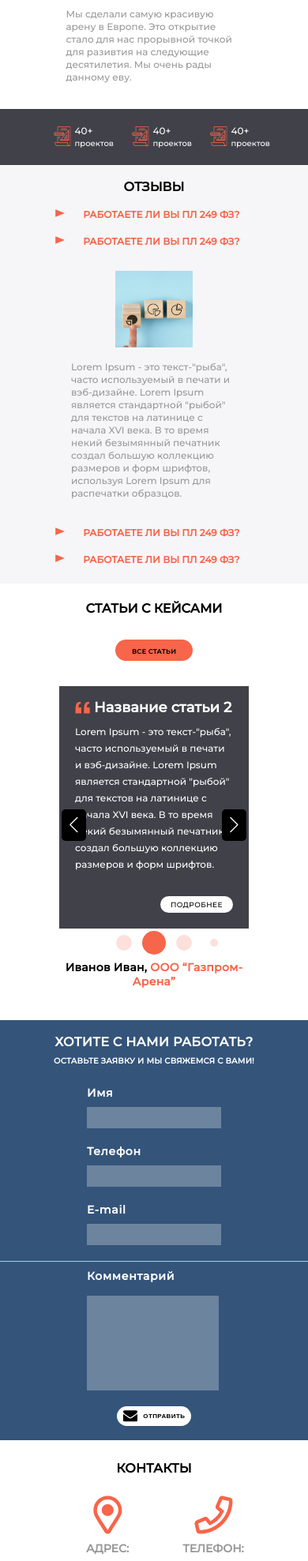
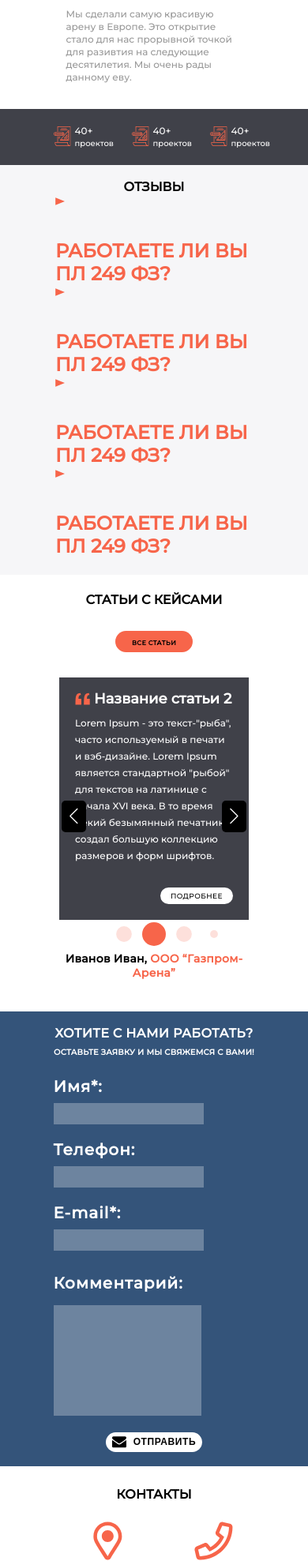
Before and after one commit to Ekaterina24/Visiting_card, a PHP site: page / in a window 390 px wide. Shown: the part 1945-3922 px from the top of the page at 79% size. Run offline with PHP 8.4, Linux system fonts and the light colour scheme.

Commit message:
form + reviews

```diff
--- a/css/style.css
+++ b/css/style.css
@@ -485,7 +485,7 @@ header .main__menu__item:hover {
     margin-right: 19px;
 }
 
-.reviews__block p {
+.reviews__block a {
     display: inline-block;
     font-style: normal;
     font-weight: bold;
@@ -494,14 +494,11 @@ header .main__menu__item:hover {
     color: #F7654A;
     text-transform: uppercase;
     margin-top: 38px;
-}
-
-.reviews__block:hover {
+    background: none;
+}
+
+.reviews__block:hover button {
     cursor: pointer;
-}
-
-.reviews__hidden {
-    margin-top: 29px;
 }
 
 .reviews__hidden img {
@@ -1428,9 +1425,8 @@ body._lock {
         margin: 0;
     }
 
-    .reviews__block p {
+    .reviews__block button {
         font-size: 12px;
-        line-height: 15px;
         margin-top: 18px;
     }
 
@@ -1541,23 +1541,22 @@ body._lock {
 
     /* -----8ой блок -------- */
 
-    .form-hidden {
+    .form {
         padding: 18px 0;
         background: #34547A;
     }
 
-    .container-form-wrapper {
-        max-width: 260px;
+    /* .container-form-wrapper {
+        max-width: 360px;
         margin: 0 auto;
-    }
+    } */
 
     .container-form {
-        max-width: 170px;
+        max-width: 255px;
         margin: 0 auto;
-        text-align: center;
-    }
-
-    .form-hidden h2 {
+    }
+
+    .form h2 {
         font-size: 16px;
 
         font-style: normal;
@@ -1567,7 +1566,7 @@ body._lock {
         text-align: center;
     }
 
-    .form-hidden .form-text {
+    .form .form-text {
         font-size: 10px;
 
         margin-top: 8px;
@@ -1581,26 +1580,18 @@ body._lock {
 
     }
 
-    .form {
-        display: none;
-    }
-
-    .form-hidden {
-        display: block;
-    }
-
     label {
         display: block;
-        font-size: 14px;
+        font-size: 20px;
         text-align: left;
+        max-width: 170px;
     }
 
     input {
         margin-top: 9px;
         margin-left: 0;
-        width: 150px;
+        max-width: 170px;
         height: 27px;
-        vertical-align: left;
         font-size: 14px;
     }
 
@@ -1613,8 +1604,8 @@ body._lock {
     textarea {
         margin-top: 16px;
 
-        width: 147px;
-        height: 120px;
+        width: 167px;
+        height: 140px;
         font-size: 14px;
     }
 
@@ -1629,7 +1620,7 @@ body._lock {
     }
 
     .form-btn button {
-        font-size: 8px;
+        font-size: 12px;
         letter-spacing: 0.05em;
         color: #000000;
 
--- a/index.html
+++ b/index.html
@@ -64,7 +64,7 @@
                         <a data-goto="#projects" class="main__menu__item" href="#">Наши проекты</a>
                         <a data-goto="#reviews" class="main__menu__item" href="#">Отзывы</a>
                         <a data-goto="#articles" class="main__menu__item" href="#">Статьи</a>
-                        <a data-goto="#contacts2" class="main__menu__item" href="#">Контакты</a>
+                        <a data-goto="#contacts" class="main__menu__item" href="#">Контакты</a>
                     </div>
 
                     <div class="main__phone">
@@ -408,15 +408,10 @@
             <h2>Отзывы</h2>
             <div class="reviews__block">
                 <img src="images/Polygon.svg" alt="Polygon">
-                <p>Работаете ли вы пл 249 фз?</p>
+                <a href="#box" onclick="openbox('box'); return false">Работаете ли вы пл 249 фз?</a>
             </div>
 
-            <div class="reviews__block">
-                <img src="images/Polygon.svg" alt="Polygon">
-                <p>Работаете ли вы пл 249 фз?</p>
-            </div>
-
-            <div class="reviews__hidden">
+            <div class="reviews__hidden" id="box" style="display: none;">
                 <img src="images/Pie charts.png" alt="chart" align="left" class="first">
                 <img src="images/Pie charts.png" alt="chart" class="hidden">
                 <p>Lorem Ipsum - это текст-"рыба", часто используемый в печати и вэб-дизайне. Lorem Ipsum является
@@ -437,12 +432,74 @@
 
             <div class="reviews__block">
                 <img src="images/Polygon.svg" alt="Polygon">
-                <p>Работаете ли вы пл 249 фз?</p>
+                <a href="#box2" onclick="openbox2('box2'); return false">Работаете ли вы пл 249 фз?</a>
+            </div>
+
+            <div class="reviews__hidden" id="box2" style="display: none;">
+                <img src="images/Pie charts.png" alt="chart" align="left" class="first">
+                <img src="images/Pie charts.png" alt="chart" class="hidden">
+                <p>Lorem Ipsum - это текст-"рыба", часто используемый в печати и вэб-дизайне. Lorem Ipsum является
+                    стандартной "рыбой" для текстов на латинице с начала XVI века. В то время некий безымянный печатник
+                    создал большую коллекцию размеров и форм шрифтов, используя Lorem Ipsum для распечатки образцов.
+                    <br><br>
+                <p class="p-hidden">
+                    Lorem Ipsum - это текст-"рыба", часто используемый в печати и вэб-дизайне. Lorem Ipsum является
+                    стандартной "рыбой" для текстов на латинице с начала XVI века. В то время некий безымянный печатник
+                    создал большую коллекцию размеров и форм шрифтов, используя Lorem Ipsum для распечатки образцов.
+                    <br><br>
+                    Lorem Ipsum - это текст-"рыба", часто используемый в печати и вэб-дизайне. Lorem Ipsum является
+                    стандартной "рыбой" для текстов на латинице с начала XVI века. В то время некий безымянный печатник
+                    создал большую коллекцию размеров и форм шрифтов, используя Lorem Ipsum для распечатки образцов.
+                </p>
+                </p>
             </div>
 
             <div class="reviews__block">
                 <img src="images/Polygon.svg" alt="Polygon">
-                <p>Работаете ли вы пл 249 фз?</p>
+                <a href="#box3" onclick="openbox3('box3'); return false">Работаете ли вы пл 249 фз?</a>
+            </div>
+
+            <div class="reviews__hidden" id="box3" style="display: none;">
+                <img src="images/Pie charts.png" alt="chart" align="left" class="first">
+                <img src="images/Pie charts.png" alt="chart" class="hidden">
+                <p>Lorem Ipsum - это текст-"рыба", часто используемый в печати и вэб-дизайне. Lorem Ipsum является
+                    стандартной "рыбой" для текстов на латинице с начала XVI века. В то время некий безымянный печатник
+                    создал большую коллекцию размеров и форм шрифтов, используя Lorem Ipsum для распечатки образцов.
+                    <br><br>
+                <p class="p-hidden">
+                    Lorem Ipsum - это текст-"рыба", часто используемый в печати и вэб-дизайне. Lorem Ipsum является
+                    стандартной "рыбой" для текстов на латинице с начала XVI века. В то время некий безымянный печатник
+                    создал большую коллекцию размеров и форм шрифтов, используя Lorem Ipsum для распечатки образцов.
+                    <br><br>
+                    Lorem Ipsum - это текст-"рыба", часто используемый в печати и вэб-дизайне. Lorem Ipsum является
+                    стандартной "рыбой" для текстов на латинице с начала XVI века. В то время некий безымянный печатник
+                    создал большую коллекцию размеров и форм шрифтов, используя Lorem Ipsum для распечатки образцов.
+                </p>
+                </p>
+            </div>
+
+            <div class="reviews__block">
+                <img src="images/Polygon.svg" alt="Polygon">
+                <a href="#box4" onclick="openbox4('box4'); return false">Работаете ли вы пл 249 фз?</a>
+            </div>
+
+            <div class="reviews__hidden" id="box4" style="display: none;">
+                <img src="images/Pie charts.png" alt="chart" align="left" class="first">
+                <img src="images/Pie charts.png" alt="chart" class="hidden">
+                <p>Lorem Ipsum - это текст-"рыба", часто используемый в печати и вэб-дизайне. Lorem Ipsum является
+                    стандартной "рыбой" для текстов на латинице с начала XVI века. В то время некий безымянный печатник
+                    создал большую коллекцию размеров и форм шрифтов, используя Lorem Ipsum для распечатки образцов.
+                    <br><br>
+                <p class="p-hidden">
+                    Lorem Ipsum - это текст-"рыба", часто используемый в печати и вэб-дизайне. Lorem Ipsum является
+                    стандартной "рыбой" для текстов на латинице с начала XVI века. В то время некий безымянный печатник
+                    создал большую коллекцию размеров и форм шрифтов, используя Lorem Ipsum для распечатки образцов.
+                    <br><br>
+                    Lorem Ipsum - это текст-"рыба", часто используемый в печати и вэб-дизайне. Lorem Ipsum является
+                    стандартной "рыбой" для текстов на латинице с начала XVI века. В то время некий безымянный печатник
+                    создал большую коллекцию размеров и форм шрифтов, используя Lorem Ipsum для распечатки образцов.
+                </p>
+                </p>
             </div>
         </div>
     </div>
@@ -647,23 +704,25 @@
         </div>
     </div>
 
-    <div class="form-hidden" id="contacts2">
+    <!-- <div class="form-hidden" id="contacts2">
         <div class="container-form-wrapper">
             <h2>ХОТИТЕ С НАМИ РАБОТАТЬ?</h2>
             <div class="form-text">ОСТАВЬТЕ ЗАЯВКУ И МЫ СВЯЖЕМСЯ С ВАМИ!</div>
         </div>
+
+        <form action="#" id="form2" class="form__body">
             <div class="container-form">
                 <div class="form-left-hidden">
                     <label>
-                    Имя<br> <input type="text">
+                        Имя*:<br> <input type="text" class="_req" name="name">
                     </label>
 
                     <label>
-                    Телефон<br> <input type="text">
+                        Телефон:<br> <input type="text" name="tel">
                     </label>
 
                     <label>
-                    E-mail<br> <input type="text">
+                        E-mail*:<br> <input type="text" class="_req _email" name="email">
                     </label>
                 </div>
             </div>
@@ -673,14 +732,14 @@
             <div class="container-form">
                 <div class="form-right">
                     <label class="comment">
-                    Комментарий
-                    <textarea></textarea>
+                        Комментарий:
+                        <textarea name="message"></textarea>
                     </label>
                 </div>
             </div>
             <div class="container-form">
                 <div class="form-btn">
-                <button>
+                    <button type="submit">
                         <svg width="18" height="15" viewBox="0 0 18 15" fill="none" xmlns="http://www.w3.org/2000/svg">
                             <path
                                 d="M18 4.70312C17.6987 5.0346 17.3571 5.32589 16.9955 5.57701C15.3181 6.71205 13.6306 7.85714 11.9933 9.04241C11.1496 9.66518 10.1049 10.4286 9.01005 10.4286H9H8.98996C7.89509 10.4286 6.85045 9.66518 6.0067 9.04241C4.36942 7.8471 2.68192 6.71205 1.01451 5.57701C0.642857 5.32589 0.301339 5.0346 0 4.70312V12.6786C0 13.5625 0.723214 14.2857 1.60714 14.2857H16.3929C17.2768 14.2857 18 13.5625 18 12.6786V4.70312ZM18 1.75C18 0.866071 17.2667 0.142857 16.3929 0.142857H1.60714C0.532366 0.142857 0 0.986607 0 1.97098C0 2.88504 1.01451 4.02009 1.72768 4.50223C3.2846 5.58705 4.86161 6.67187 6.41853 7.76674C7.07143 8.21875 8.17634 9.14286 8.98996 9.14286H9H9.01005C9.82366 9.14286 10.9286 8.21875 11.5815 7.76674C13.1384 6.67187 14.7154 5.58705 16.2824 4.50223C17.1663 3.88951 18 2.875 18 1.75Z"
@@ -689,8 +748,9 @@
                         Отправить</button>
                 </div>
             </div>
+        </form>
 
-    </div>
+    </div> -->
 
     <div class="contacts">
         <div class="container-contacts">
```
Also changed, not shown: other parts of css/style.css (+39 -44 lines), js/script.js (+38 -0 lines), sendmail.php (+97 -23 lines). Lines whose indentation alone changed are shown as unchanged.
